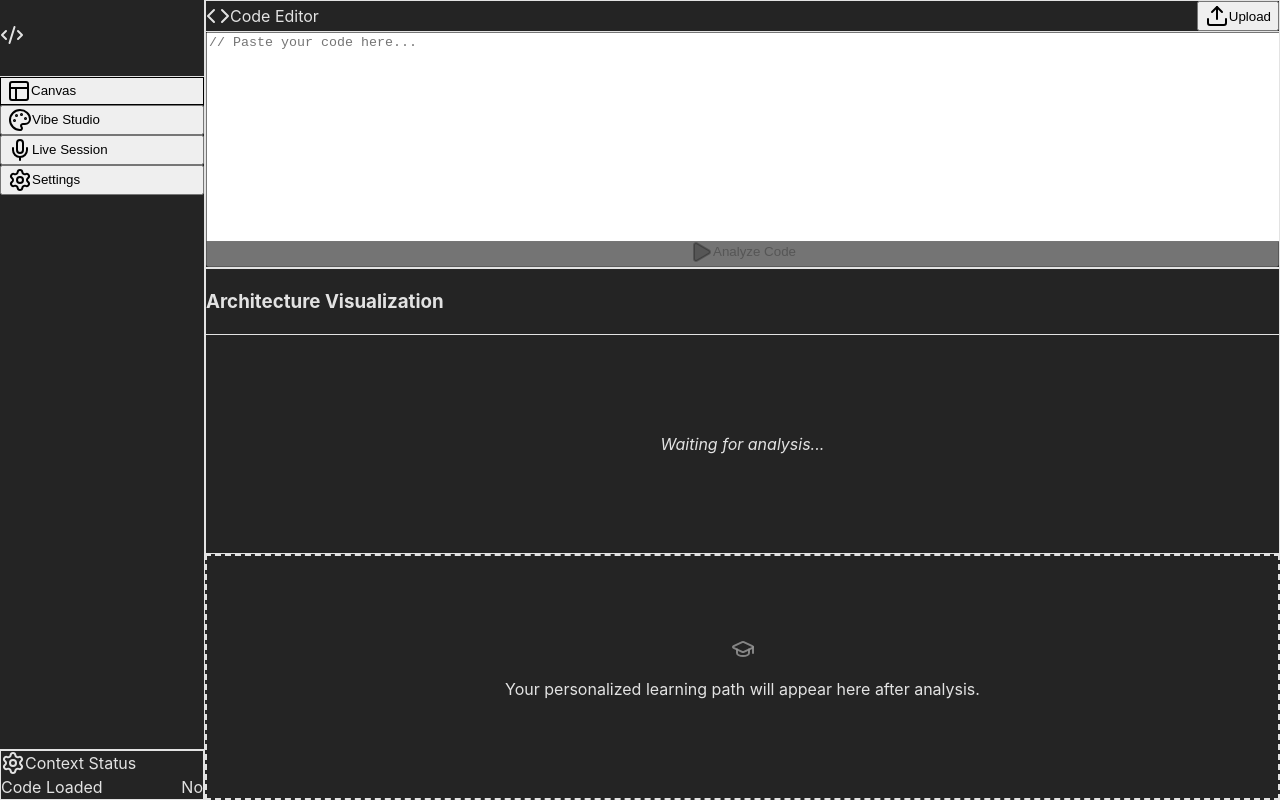
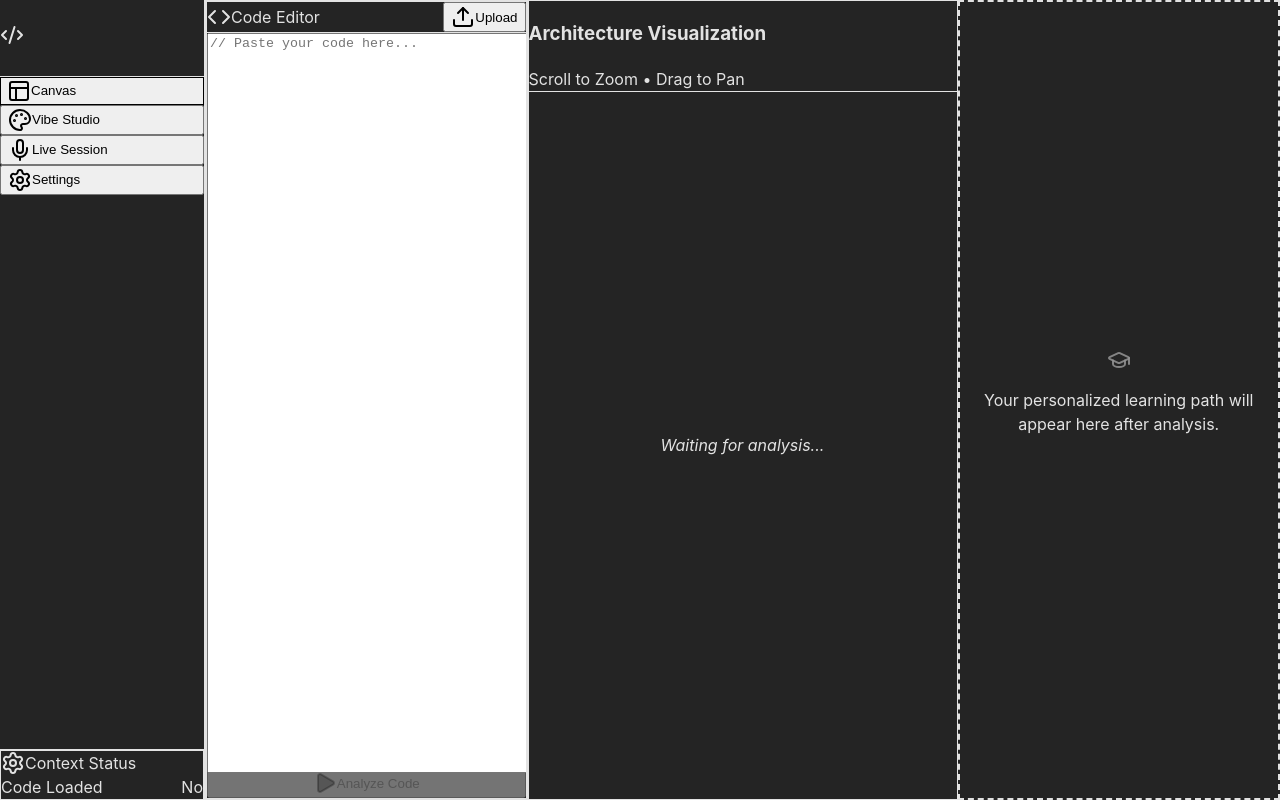
Before and after one commit to Samurai493/CodeCanvasAI, a React (Vite) app in the folder code-canvas-app/: page / in a window 1280 px wide. Built offline with nearby package versions, Linux system fonts and the light colour scheme.

Commit message:
updated visualizer and App.tsx to allow for visualization resizing and pan/zoom in visualization. Updated gemini Architect prompt to account for Mermaid context errors

```diff
--- a/code-canvas-app/package.json
+++ b/code-canvas-app/package.json
@@ -17,12 +17,14 @@
     "react": "^19.2.0",
     "react-dom": "^19.2.0",
     "react-markdown": "^10.1.0",
+    "react-resizable-panels": "^4.6.2",
+    "react-zoom-pan-pinch": "^3.7.0",
     "tailwind-merge": "^3.4.0"
   },
   "devDependencies": {
     "@eslint/js": "^9.39.1",
     "@tailwindcss/postcss": "^4.1.18",
-    "@types/node": "^24.10.1",
+    "@types/node": "^24.10.12",
     "@types/react": "^19.2.5",
     "@types/react-dom": "^19.2.3",
     "@vitejs/plugin-react": "^4.3.4",
@@ -35,6 +37,6 @@
     "tailwindcss": "^4.1.18",
     "typescript": "~5.9.3",
     "typescript-eslint": "^8.46.4",
-    "vite": "^5.4.11"
+    "vite": "^5.4.21"
   }
 }
--- a/code-canvas-app/src/App.tsx
+++ b/code-canvas-app/src/App.tsx
@@ -9,7 +9,7 @@ import { VibeStudio } from './pages/VibeStudio';
 import { LiveSession } from './pages/LiveSession';
 import { SettingsPage } from './pages/SettingsPage';
 import { initializeGemini, getGeminiClient, ARCHITECT_PROMPT, PROFESSOR_PROMPT, parseGeminiError } from './lib/gemini';
-
+import { Group as PanelGroup, Panel, Separator as PanelResizeHandle } from 'react-resizable-panels';
 // --- Workspace Component (The "Canvas") ---
 const CanvasWorkspace = () => {
     const { code, setCode, isAnalyzing, setIsAnalyzing, setAnalysisResult, setComplexityScore } = useCodeContext();
@@ -66,7 +66,7 @@ const CanvasWorkspace = () => {
     };
 
     return (
-        <div className="flex-1 grid grid-cols-1 lg:grid-cols-12 gap-8 h-full p-8 bg-gray-950 overflow-hidden">
+        <div className="flex-1 h-full p-4 bg-gray-950 overflow-hidden">
 
              {/* API Error Toast */}
              {/* API Error Modal */}
@@ -99,25 +99,33 @@ const CanvasWorkspace = () => {
                 </div>
             )}
 
+            <PanelGroup orientation="horizontal" className="h-full gap-2">
                 {/* Left: Code Input */}
-            <div className="lg:col-span-4 flex flex-col min-h-0">
+                <Panel defaultSize={30} minSize={20} className="flex flex-col min-h-0 bg-gray-900/50 overflow-hidden border border-gray-800">
                     <CodeInput
                         code={code}
                         setCode={setCode}
                         onAnalyze={handleAnalyze}
                         isAnalyzing={isAnalyzing}
                     />
-            </div>
+                </Panel>
 
+                <PanelResizeHandle className="w-2 mx-1 bg-gray-800 hover:bg-blue-600 transition-colors rounded-full cursor-col-resize flex items-center justify-center group">
+                    <div className="h-8 w-1 bg-gray-600 group-hover:bg-white rounded-full transition-colors"/>
+                </PanelResizeHandle>
                 {/* Center: Visualizer */}
-            <div className="lg:col-span-5 flex flex-col min-h-0">
-                 <Visualizer chart={chart} />
-            </div>
+                <Panel defaultSize={40} minSize={20} className="flex flex-col min-h-0">
+                    <Visualizer chart={chart}/>
+                </Panel>
 
+                <PanelResizeHandle className="w-2 mx-1 bg-gray-800 hover:bg-blue-600 transition-colors rounded-full cursor-col-resize flex items-center justify-center group">
+                    <div className="h-8 w-1 bg-gray-600 group-hover:bg-white rounded-full transition-colors" />
+                </PanelResizeHandle>
                 {/* Right: Learning Path */}
-            <div className="lg:col-span-3 flex flex-col min-h-0">
+                <Panel defaultSize={30} minSize={20} className="flex flex-col min-h-0">
                     <LearningPath data={learningPath} />
-            </div>
+                </Panel>
+            </PanelGroup>
         </div>
     );
 };
--- a/code-canvas-app/src/components/Visualizer.tsx
+++ b/code-canvas-app/src/components/Visualizer.tsx
@@ -1,12 +1,7 @@
 import React, { useEffect, useRef } from 'react';
 import mermaid from 'mermaid';
+import { TransformWrapper, TransformComponent } from "react-zoom-pan-pinch";
 
-mermaid.initialize({
-  startOnLoad: true,
-  theme: 'dark',
-  securityLevel: 'loose',
-  fontFamily: 'Inter',
-});
 
 interface VisualizerProps {
   chart: string;
@@ -37,12 +32,39 @@ export const Visualizer: React.FC<VisualizerProps> = ({ chart }) => {
     <div className="flex flex-col h-full bg-gray-900 rounded-xl overflow-hidden border border-gray-700 shadow-xl">
       <div className="px-4 py-3 bg-gray-800 border-b border-gray-700">
          <h3 className="text-gray-100 font-medium">Architecture Visualization</h3>
+         <span className="text-xs text-gray-500"> Scroll to Zoom • Drag to Pan</span>
       </div>
-      <div
-        ref={containerRef}
-        className="flex-1 p-4 overflow-auto flex items-center justify-center bg-gray-900/50"
-      >
-        {!chart && <p className="text-gray-500 italic">Waiting for analysis...</p>}
+
+      <div className="flex-1 w-full h-full relative cursor-grab active:cursor-grabbing bg-gray-900/50">
+        {!chart ? (
+          <div className="flex items-center justify-center h-full">
+            <p className="text-gray-500 italic">Waiting for analysis...</p>
+          </div>
+        ) : (
+          <TransformWrapper
+            initialScale={1}
+            minScale={0.5}
+            maxScale={4}
+            centeronInit={true}
+            wheel={{ step: 0.1}}
+          >
+            {({ zoomIn, zoomOut, resetTransform }) => (
+              <>
+                <div className="absolute top-4 right-4 flex flex-col gap-2 z-20">
+                  <button onClick={() => zoomIn()} className="bg-gray-800 p-2 rounded hover:bg-gray-700 text-white" title="Zoom In">+</button>
+                  <button onClick={() => zoomOut()} className="bg-gray-800 p-2 rounded hover:bg-gray-700 text-white" title="Zoom Out">-</button>
+                  <button onClick={() => resetTransform()} className="bg-gray-800 p-2 rounded hover:bg-gray-700 text-white" title="Reset">↺</button>
+                </div>
+                <TransformComponent wrapperStyle={{ width: "100%", height: "100%" }} contentStyle={{ width: "100%", height: "100%" }}>
+                  <div
+                    ref={containerRef}
+                    className="w-full h-full flex item-center justify-center p-8 min-h-{500px}"
+                  />
+                </TransformComponent>
+              </>
+            )}
+          </TransformWrapper>
+        )}
       </div>
     </div>
   );
--- a/code-canvas-app/src/lib/gemini.ts
+++ b/code-canvas-app/src/lib/gemini.ts
@@ -32,14 +32,30 @@ export const parseGeminiError = (err: any): string => {
 };
 
 export const ARCHITECT_PROMPT = `You are The Architect, a senior software engineer specializing in system visualization.
-YOUR GOAL: Analyze the provided code and generate a valid Mermaid.js flowchart or class diagram that represents its logic.
+YOUR GOAL: Analyze the provided code and generate a valid Mermaid.js flowchart or class diagram that represents its logic while strictly adhering to
+the official Mermaid Syntax Reference (https://mermaid.js.org/intro/syntax-reference.html)
 
 RULES:
 1. Output ONLY the Mermaid.js code snippet. Do not include markdown backticks (\\\`\\\`\\\`mermaid) or explanations.
 2. For simple functions, use \`graph TD\`.
 3. For OOP classes, use \`classDiagram\`.
 4. Use clear, descriptive labels for nodes.
-5. If the code is messy, visualize it "as is" but add a red node labeled "Refactor Needed" pointing to the messy part.`;
+5. If the code is messy, visualize it "as is" but add a red node labeled "Refactor Needed" pointing to the messy part.
+
+Strict Syntax Rules:
+1. Header Declaration: You must always start with the correct diagram type declaration
+(e.g., graph TD, sequenceDiagram, classDiagram, stateDiagram-v2, erDiagram, gantt).
+2. Label Quoting (Crucial): To prevent syntax errors with special characters, spaces,
+or reserved words, you MUST wrap all node text and edge labels in double quotes.
+  Wrong: A[Start Process] --> B(Decision?)
+  Right: A["Start Process"] --> B["Decision?"]
+3. No Reserved Characters: Do not use parentheses, brackets, or semicolons inside labels unless the entire label is enclosed in double quotes.
+4. Arrow Syntax: Follow the specific arrow syntax for the diagram type:
+  Flowcharts: Use --> for solid, -.-> for dotted.
+  Sequence: Use ->> for solid sync, -->> for dashed reply.
+5. Indentation: Use a consistent 2-space indentation for nested elements (like subgraphs or class members).
+6. No Preamble: Output only the Mermaid code block. Do not explain the syntax or provide introductory text unless specifically asked.
+If the diagram contains more than 10 nodes, use 'subgraph' blocks to organize the logic and ensure all nodes within subgraphs are explicitly defined before being linked.`;
 
 export const PROFESSOR_PROMPT = `You are The Professor, an expert coding instructor.
 YOUR GOAL: Create a bite-sized "Learning Path" based on the specific code the user provided.
```
Also changed, not shown: 1 other file (tests, documents, lock files or other folders). Lines whose indentation alone changed are shown as unchanged.
